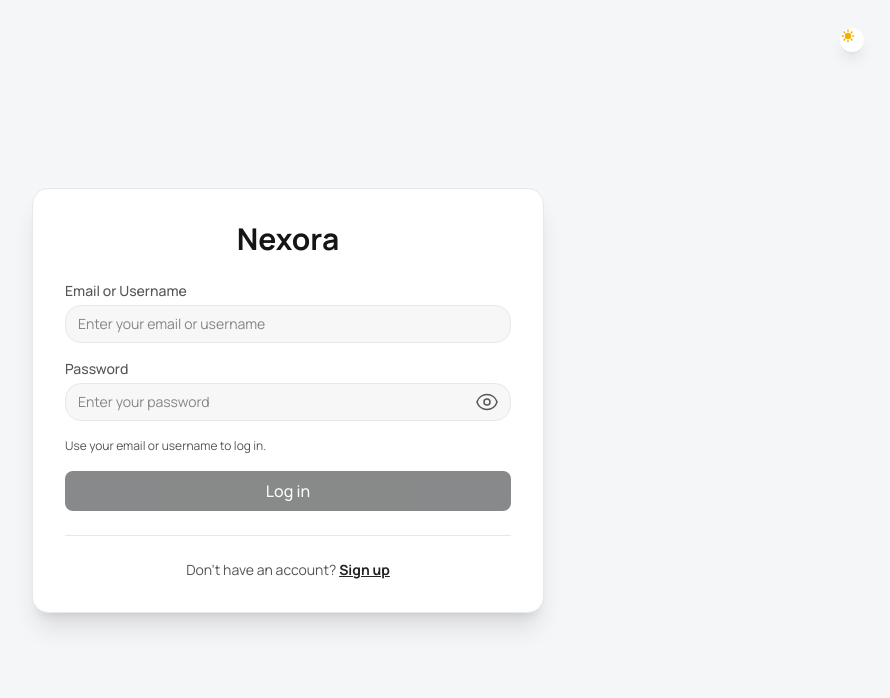
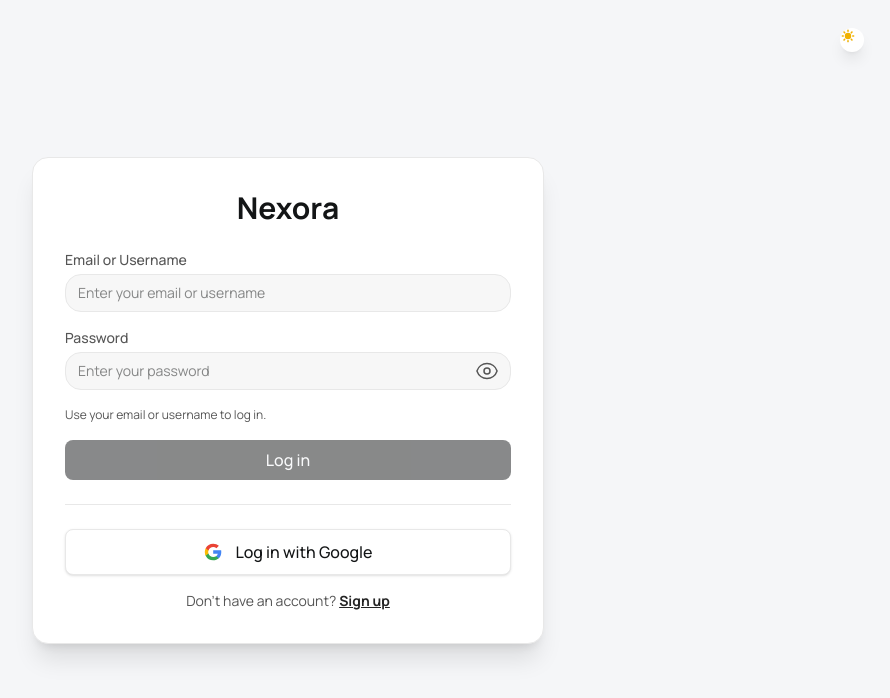
Before and after one commit to TomasFernandez123/nexora-front, an Angular app: page /login in a window 1280 px wide. Shown: the top 698 px of the page, without its empty margins (352-1242 px from the left). Built offline with nearby package versions, Linux system fonts and the light colour scheme.

Commit message:
feat(auth): add Google auth buttons

```diff
--- a/src/app/features/auth/pages/login/login.html
+++ b/src/app/features/auth/pages/login/login.html
@@ -41,6 +41,21 @@
 
             <hr class="border-t border-[var(--color-border)] my-2">
 
+            <button
+                type="button"
+                class="flex w-full items-center justify-center gap-3 rounded-lg border border-[var(--color-border)] bg-[var(--color-surface)] px-4 py-2.5 font-medium text-[var(--color-text)] shadow-sm transition hover:border-[var(--color-text)] hover:bg-[color-mix(in_srgb,var(--color-surface)_92%,var(--color-text)_8%)] focus:outline-none focus:ring-2 focus:ring-[var(--color-primary)] focus:ring-offset-2 focus:ring-offset-[var(--color-surface)]"
+                (click)="onGoogleLogin()"
+                aria-label="Log in with Google"
+            >
+                <svg aria-hidden="true" class="h-5 w-5" viewBox="0 0 24 24" fill="none">
+                    <path d="M21.805 10.023H12.24v3.955h5.468c-.236 1.272-.959 2.35-2.006 3.073v2.55h3.243c1.899-1.748 2.99-4.324 2.99-7.383 0-.73-.065-1.43-.13-2.195Z" fill="#4285F4"/>
+                    <path d="M12.24 22c2.736 0 5.03-.905 6.706-2.446l-3.243-2.55c-.905.608-2.06.972-3.463.972-2.642 0-4.88-1.783-5.679-4.18H3.215v2.63A10.124 10.124 0 0 0 12.24 22Z" fill="#34A853"/>
+                    <path d="M6.561 13.796A6.078 6.078 0 0 1 6.243 12c0-.623.112-1.228.318-1.796v-2.63H3.215A10.124 10.124 0 0 0 2.16 12c0 1.634.392 3.183 1.056 4.426l3.345-2.63Z" fill="#FBBC05"/>
+                    <path d="M12.24 6.024c1.496 0 2.829.514 3.884 1.522l2.913-2.913C17.266 2.98 14.972 2 12.24 2A10.124 10.124 0 0 0 3.215 7.574l3.345 2.63c.798-2.398 3.036-4.18 5.679-4.18Z" fill="#EA4335"/>
+                </svg>
+                <span>Log in with Google</span>
+            </button>
+
             <p class="text-center text-[var(--color-muted)] text-sm">Don't have an account?
                 <a href="/register" class="text-[var(--color-primary)] font-bold underline">Sign up</a>
             </p>
--- a/src/app/features/auth/pages/login/login.ts
+++ b/src/app/features/auth/pages/login/login.ts
@@ -71,4 +71,8 @@ export class Login {
     })
   }
 
+  onGoogleLogin() {
+    this.auth.redirectToGoogleAuth('login');
+  }
+
 }
--- a/src/app/features/auth/pages/register/register.html
+++ b/src/app/features/auth/pages/register/register.html
@@ -113,6 +113,21 @@
 
         <hr class="border-t border-[var(--color-border)] my-2">
 
+        <button
+            type="button"
+            class="flex w-full items-center justify-center gap-3 rounded-lg border border-[var(--color-border)] bg-[var(--color-surface)] px-4 py-2.5 font-medium text-[var(--color-text)] shadow-sm transition hover:border-[var(--color-text)] hover:bg-[color-mix(in_srgb,var(--color-surface)_92%,var(--color-text)_8%)] focus:outline-none focus:ring-2 focus:ring-[var(--color-primary)] focus:ring-offset-2 focus:ring-offset-[var(--color-surface)]"
+            (click)="onGoogleRegister()"
+            aria-label="Sign up with Google"
+        >
+            <svg aria-hidden="true" class="h-5 w-5" viewBox="0 0 24 24" fill="none">
+                <path d="M21.805 10.023H12.24v3.955h5.468c-.236 1.272-.959 2.35-2.006 3.073v2.55h3.243c1.899-1.748 2.99-4.324 2.99-7.383 0-.73-.065-1.43-.13-2.195Z" fill="#4285F4"/>
+                <path d="M12.24 22c2.736 0 5.03-.905 6.706-2.446l-3.243-2.55c-.905.608-2.06.972-3.463.972-2.642 0-4.88-1.783-5.679-4.18H3.215v2.63A10.124 10.124 0 0 0 12.24 22Z" fill="#34A853"/>
+                <path d="M6.561 13.796A6.078 6.078 0 0 1 6.243 12c0-.623.112-1.228.318-1.796v-2.63H3.215A10.124 10.124 0 0 0 2.16 12c0 1.634.392 3.183 1.056 4.426l3.345-2.63Z" fill="#FBBC05"/>
+                <path d="M12.24 6.024c1.496 0 2.829.514 3.884 1.522l2.913-2.913C17.266 2.98 14.972 2 12.24 2A10.124 10.124 0 0 0 3.215 7.574l3.345 2.63c.798-2.398 3.036-4.18 5.679-4.18Z" fill="#EA4335"/>
+            </svg>
+            <span>Sign up with Google</span>
+        </button>
+
         <p class="text-center text-[var(--color-muted)] text-sm">Already have an account?
             <a href="/login" class="text-[var(--color-primary)] font-bold underline">Log in</a>
         </p>
--- a/src/app/features/auth/pages/register/register.ts
+++ b/src/app/features/auth/pages/register/register.ts
@@ -79,4 +79,8 @@ export class Register {
       }
     })
   }
+
+  onGoogleRegister() {
+    this.auth.redirectToGoogleAuth('register');
+  }
 }
--- a/src/app/features/auth/services/auth.ts
+++ b/src/app/features/auth/services/auth.ts
@@ -55,6 +55,8 @@ export type userLogout = {
   message: string;
 };
 
+export type GoogleAuthIntent = 'login' | 'register';
+
 export type User = {
   _id: string;
   name: string;
@@ -91,6 +93,17 @@ export class Auth {
     return this.http.post<userLogged>(`${this.api}/auth/login`, credentials, {
       withCredentials: true,
     });
+  }
+
+  getGoogleAuthUrl(intent: GoogleAuthIntent): string {
+    const url = new URL(`${this.api}/auth/google`);
+    url.searchParams.set('intent', intent);
+
+    return url.toString();
+  }
+
+  redirectToGoogleAuth(intent: GoogleAuthIntent) {
+    window.location.assign(this.getGoogleAuthUrl(intent));
   }
 
   register(credentials: registerCredentials): Observable<userRegister> {
```
